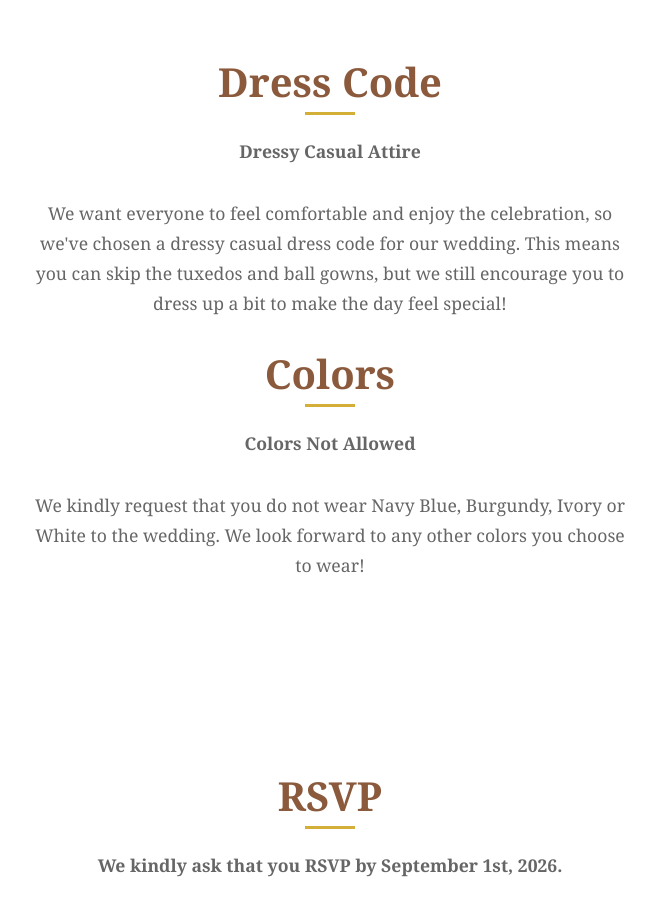
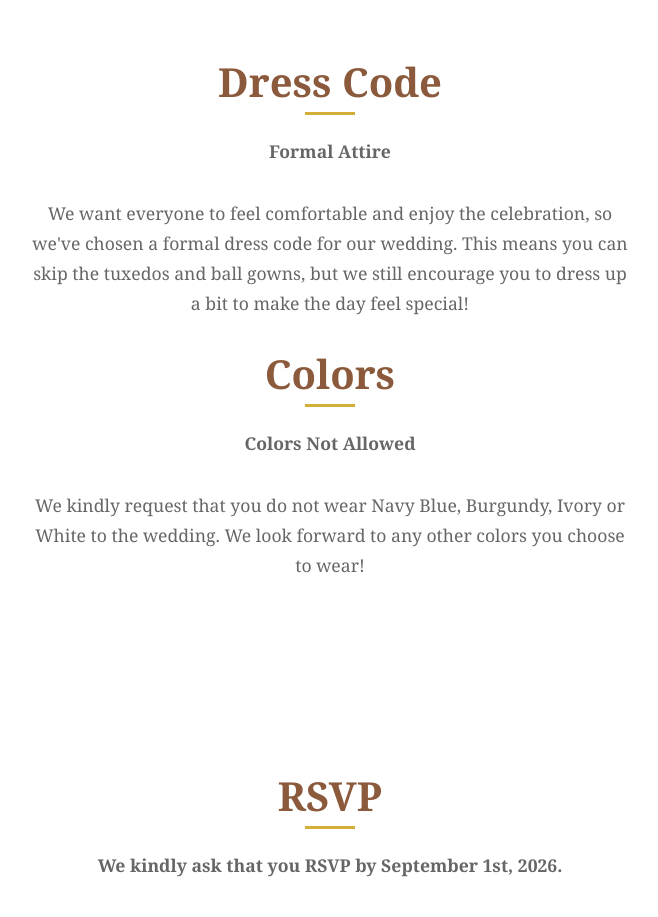
Before and after one commit to kvignali1/Alicia-Kevin-Wedding, a React (Vite) app in the folder website/: page / in a window 1280 px wide. Shown: the part 2120-3037 px from the top of the page, without its empty margins (310-968 px from the left). Built offline with nearby package versions, Linux system fonts and the light colour scheme; no server answers.

Commit message:
Update wedding dress code to formal

```diff
--- a/website/src/App.tsx
+++ b/website/src/App.tsx
@@ -105,8 +105,8 @@ function App() {
         <section id="dress-code" className="section">
           <h2>Dress Code</h2>
             <div className="section-divider" />
-              <p><strong>Dressy Casual Attire</strong></p>
-                <p>We want everyone to feel comfortable and enjoy the celebration, so we've chosen a dressy casual dress code for our wedding. This means you can skip the tuxedos and ball gowns, but we still encourage you to dress up a bit to make the day feel special!</p>
+              <p><strong>Formal Attire</strong></p>
+                <p>We want everyone to feel comfortable and enjoy the celebration, so we've chosen a formal dress code for our wedding. This means you can skip the tuxedos and ball gowns, but we still encourage you to dress up a bit to make the day feel special!</p>
           <h2>Colors</h2>
             <div className="section-divider" />
               <p><strong>Colors Not Allowed</strong></p>
```
